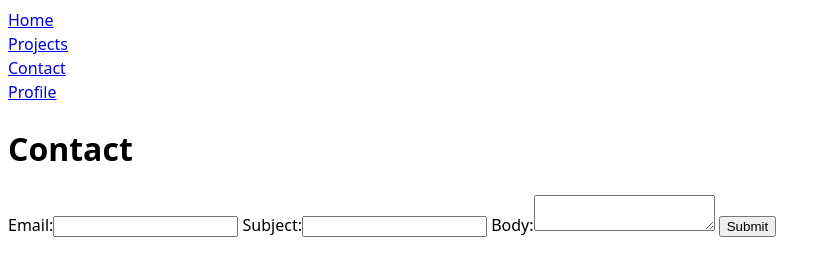
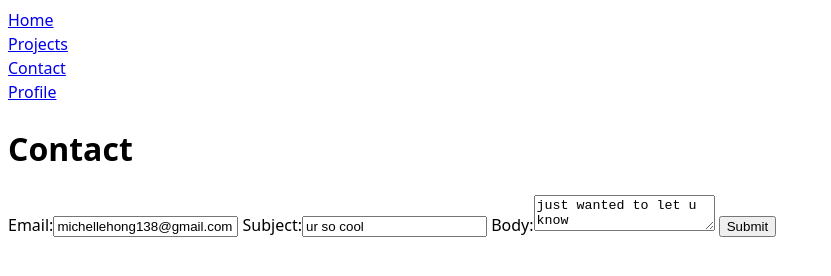
Before and after one commit to seashello/portfolio, a plain HTML site: page contact/index.html in a window 1280 px wide. Shown: the whole page, without its empty margins (0-831 px from the left). Drawn offline with Linux system fonts and the light colour scheme.

Commit message:
fjkdsfjldsjfkldsjfkldsjflkdsjflkd

```diff
--- a/contact/index.html
+++ b/contact/index.html
@@ -15,9 +15,9 @@
 <body>
     <h1>Contact</h1>
     <form action="mailto:m5hong@ucsd.edu" method="POST" enctype="text/plain">
-        <label>Email:<input name="email" type="email"></label>
-        <label>Subject:<input name="subject"></label>
-        <label>Body:<textarea name="body"></textarea></label>
+        <label>Email:<input name="email" type="email" value="michellehong138@gmail.com"></label>
+        <label>Subject:<input name="subject" value="ur so cool"></label>
+        <label>Body:<textarea name="body">just wanted to let u know</textarea></label>
         <button>Submit</button>
     </form>
 </body>
```
